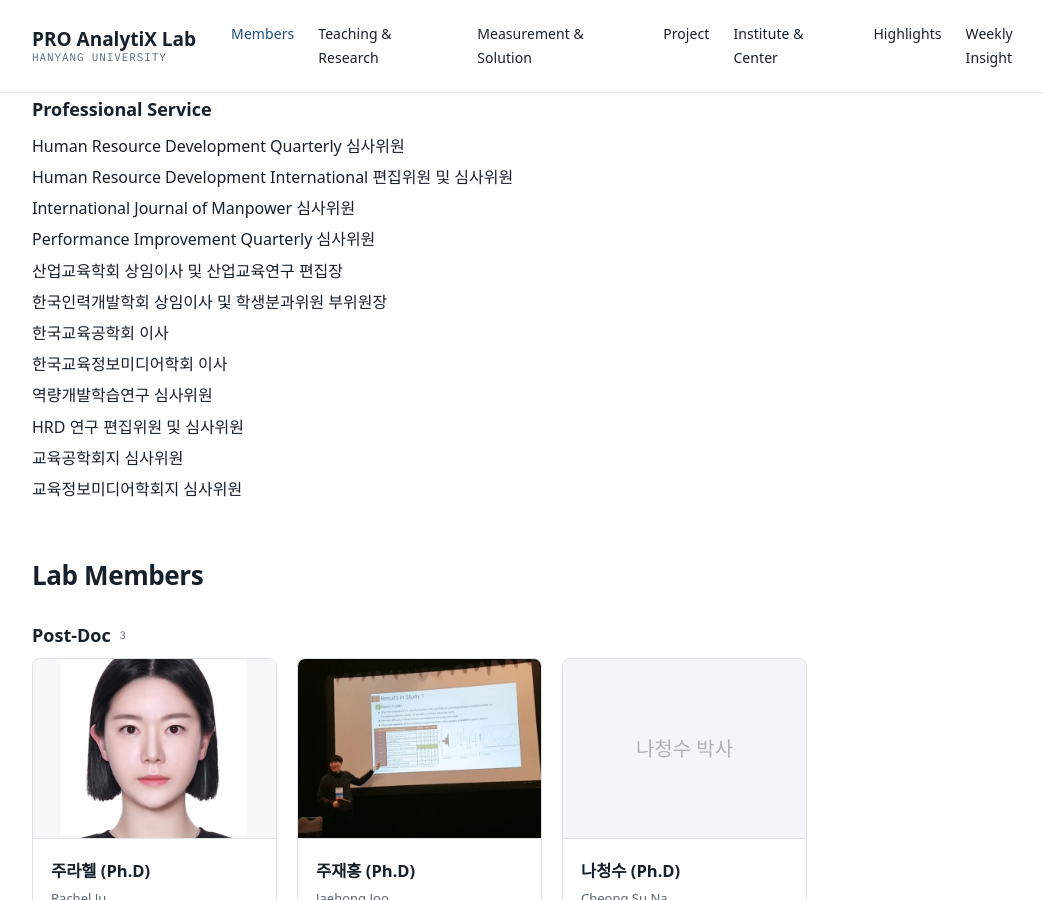
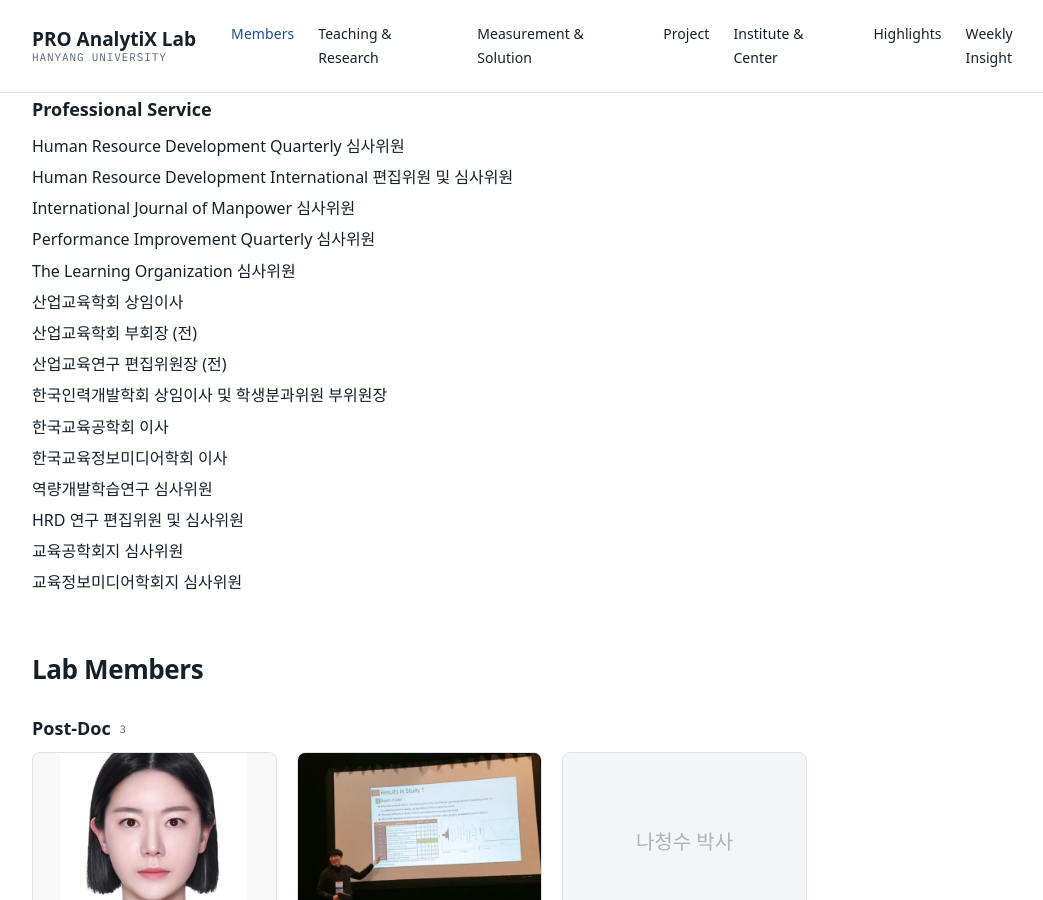
Before and after one commit to drsprolab/drsprolab.github.io, a Jekyll site: the page built from members.md, in a window 1280 px wide and 900 px high, scrolled down 2722 px. Shown: the whole window, without its empty margins (88-1131 px from the left). Built offline with Jekyll 4.4.1, drawn with Linux system fonts in a browser that asks for light colours; some web fonts are replaced.

Commit message:
Professional Service: The Learning Organization 심사위원 추가, 산업교육학회 항목 분리
Co-Authored-By: Claude Opus 5.5 <noreply@anthropic.com>

```diff
--- a/_data/professor.yml
+++ b/_data/professor.yml
@@ -33,7 +33,10 @@ service:
   - "Human Resource Development International 편집위원 및 심사위원"
   - "International Journal of Manpower 심사위원"
   - "Performance Improvement Quarterly 심사위원"
-  - "산업교육학회 상임이사 및 산업교육연구 편집장"
+  - "The Learning Organization 심사위원"
+  - "산업교육학회 상임이사"
+  - "산업교육학회 부회장 (전)"
+  - "산업교육연구 편집위원장 (전)"
   - "한국인력개발학회 상임이사 및 학생분과위원 부위원장"
   - "한국교육공학회 이사"
   - "한국교육정보미디어학회 이사"
```
